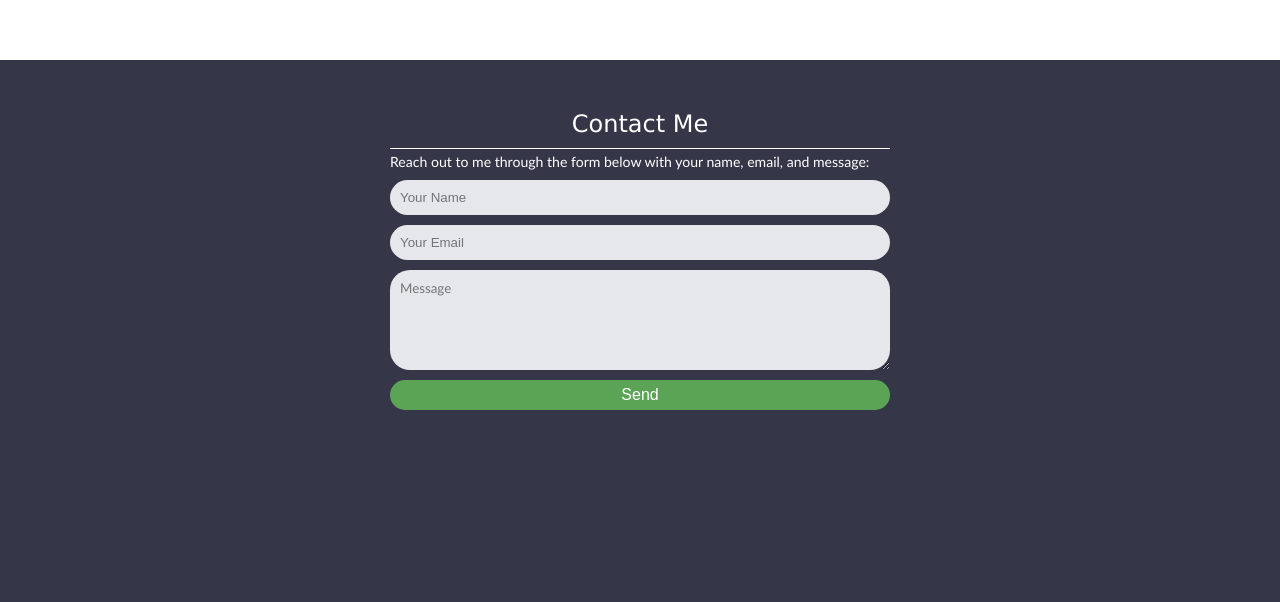
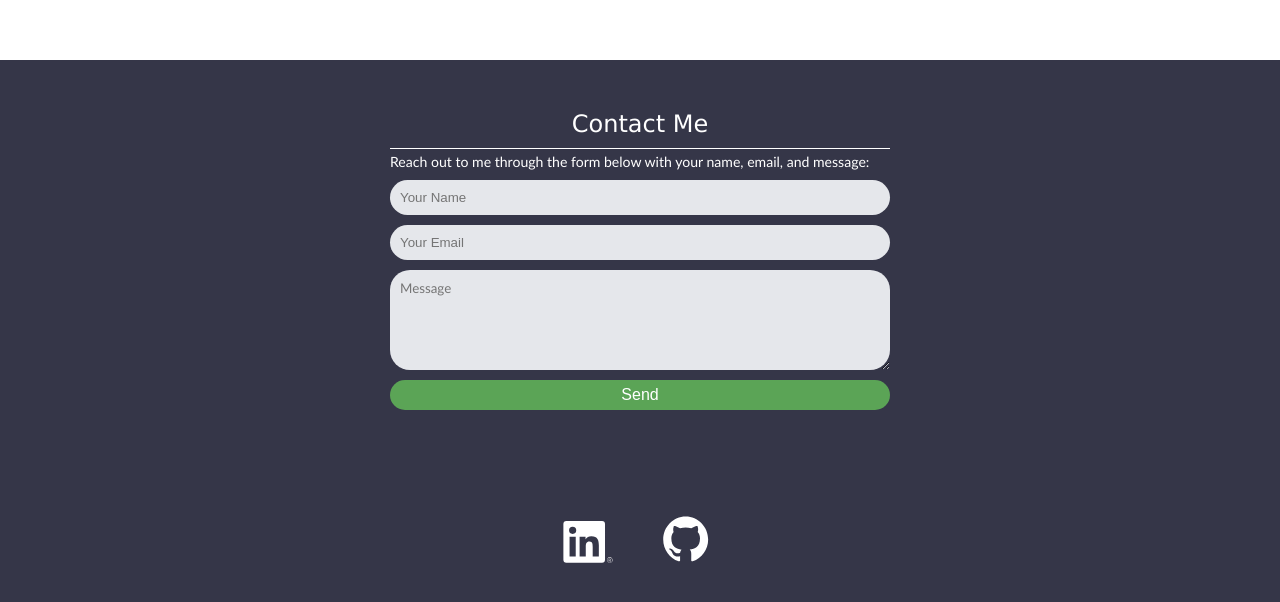
Before and after one commit to mbabey/personal-site, a React (Create React App) app in the folder front-end/: page / in a window 1280 px wide. Shown: the part 2340-2942 px from the top of the page. Built offline with nearby package versions, Linux system fonts and the light colour scheme.

Commit message:
Add socials to contact section

```diff
--- a/front-end/src/components/SectionContact.js
+++ b/front-end/src/components/SectionContact.js
@@ -14,6 +14,10 @@ const Contact = forwardRef(function Contact(props, ref) {
           <textarea type='text' placeholder='Message' required></textarea>
           <button type='submit'>Send</button>
         </form>
+        <div className='socials'>
+          <a href='https://www.linkedin.com/in/maxwell-babey'><img src='linkedin.svg' alt='LinkedIn' /></a>
+          <a href='https://github.com/mbabey'><img src='github.svg' alt='GitHub' /></a>
+        </div>
       </div>
     </section>
   )
--- a/front-end/src/components/SectionTop.js
+++ b/front-end/src/components/SectionTop.js
@@ -8,9 +8,9 @@ const Top = forwardRef(function Top(props, ref) {
     <section id='top' ref={ref}>
       <div className='width-wrapper'>
         <h1>Maxwell<br />Babey</h1>
-        <div class='socials'>
-          <a href='https://www.linkedin.com/in/maxwell-babey'><img id='linkedin' src='linkedin.svg' alt='LinkedIn' /></a>
-          <a href='https://github.com/mbabey'><img id='github' src='github.svg' alt='GitHub' /></a>
+        <div className='socials'>
+          <a href='https://www.linkedin.com/in/maxwell-babey'><img src='linkedin.svg' alt='LinkedIn' /></a>
+          <a href='https://github.com/mbabey'><img src='github.svg' alt='GitHub' /></a>
         </div>
         <Pathfind />
       </div>
--- a/front-end/src/styles/contact.css
+++ b/front-end/src/styles/contact.css
@@ -51,3 +51,15 @@
   border-radius: 20px;
   cursor: pointer;
 }
+
+#contact .socials {
+  padding-top: 100px;
+  text-align: center;
+}
+
+#contact .socials img {
+  width: 64px;
+  height: auto;
+  padding: 0 20px;
+  filter: brightness(0) invert(1);
+}
```
